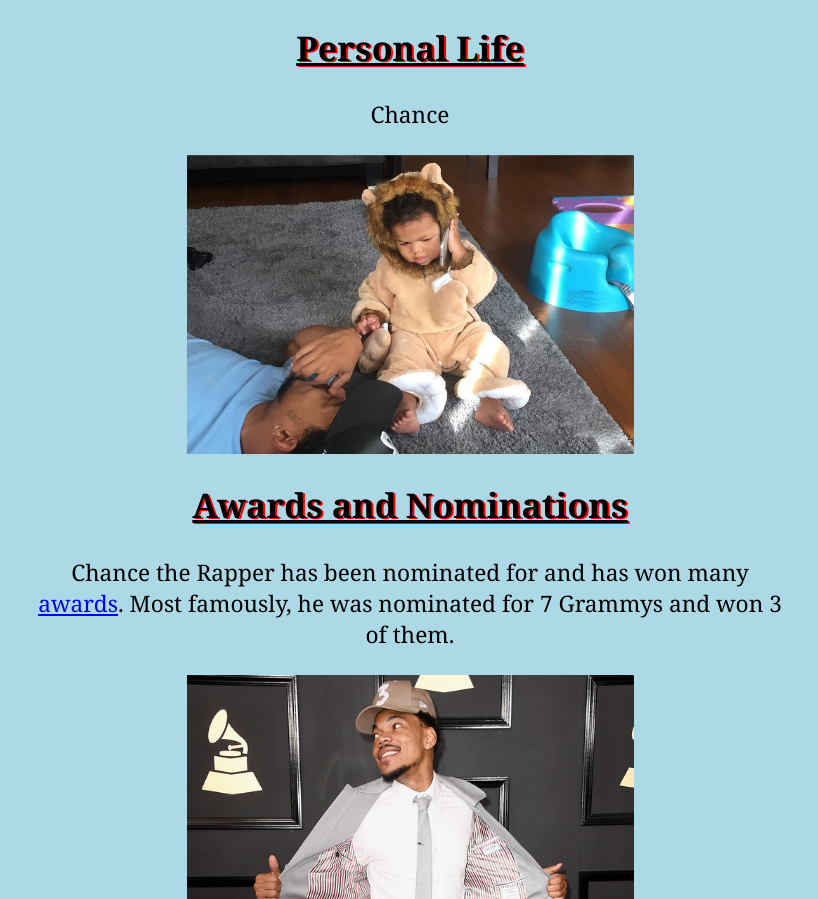
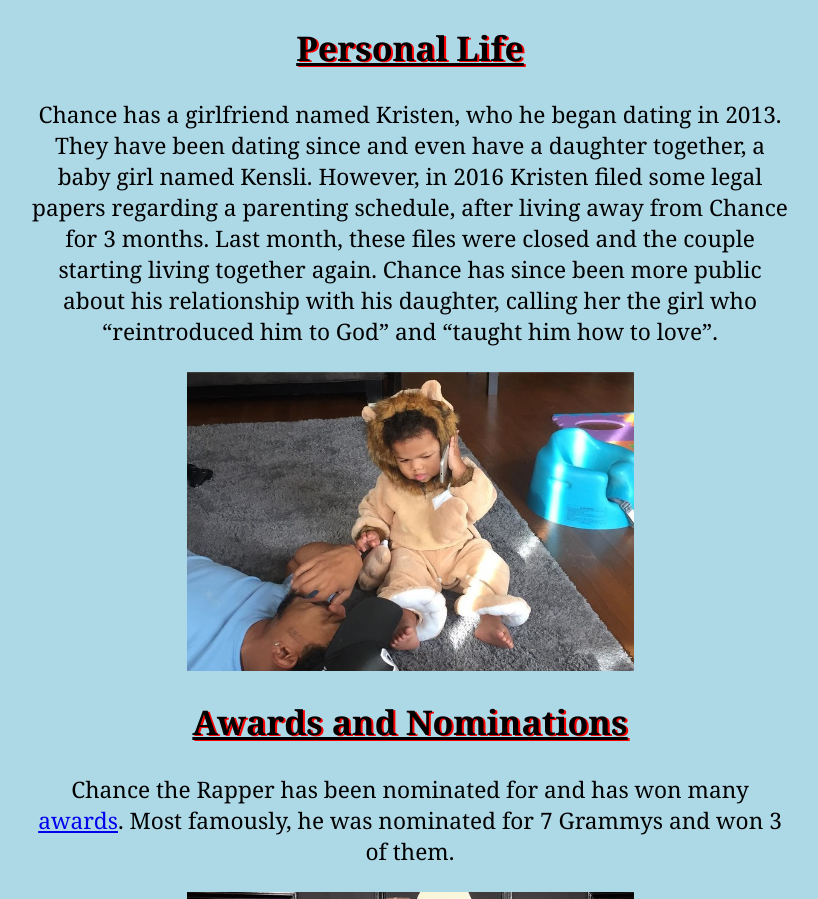
Before and after one commit to NazihaAli/home, a plain HTML site: page index.html in a window 1280 px wide. Shown: the part 4474-5373 px from the top of the page, without its empty margins (230-1048 px from the left). Drawn offline with Linux system fonts and the light colour scheme.

Commit message:
Update index.html

```diff
--- a/index.html
+++ b/index.html
@@ -40,7 +40,7 @@
 		<p> In 2016, Kanye West released his album &ldquo;The Life of Pablo&rdquo;, which Chance helped co-write. He also appeared on the track &ldquo;Ultralight Beam&rdquo;. On May 12, Chance released his third mixtape &ldquo;Coloring Book&rdquo;, which was only available for stream via <a href = "http://www.apple.com/itunes/">Apple Music</a>. In its first week, it was streamed over 57 million times and debuted at number 8 on the <a href = "http://www.billboard.com/charts/billboard-200">Billboard 200</a> chart. The mixtape was upbeat, with gospel and rap features. It included productions and collaborations with artists such as Lido, Kanye West, Young Thug, and Kirk Franklin. Coloring Book was very highly acclaimed and received an average score of 90 by music critics. It was also the first streaming-only album to ever win a Grammy. Chance was even promoted by H&M as the face of their new campaign. In late 2016, Chance the Rapper embarked on his &ldquo;Magnificent Coloring&rdquo; world tour. </p>
 		<img class = "displayed" src = "images/chancecoloringbook.jpg" width = "360" height = "360" alt = "Album cover for the Coloring Book mixtape.">
 		<h2> Personal Life </h2>
-		<p> Chance </p>
+		<p> Chance has a girlfriend named Kristen, who he began dating in 2013. They have been dating since and even have a daughter together, a baby girl named Kensli. However, in 2016 Kristen filed some legal papers regarding a parenting schedule, after living away from Chance for 3 months. Last month, these files were closed and the couple starting living together again. Chance has since been more public about his relationship with his daughter, calling her the girl who &ldquo;reintroduced him to God&rdquo; and &ldquo;taught him how to love&rdquo;. </p>
 		<img class = "displayed" src = "images/chancedaughter.jpg" width = "447" height = "299" alt = "Chance the rapper playing with his baby daughter.">
 		<h2> Awards and Nominations </h2>
 		<p> Chance the Rapper has been nominated for and has won many <a href = "chanceawards.html">awards</a>. Most famously, he was nominated for 7 Grammys and won 3 of them. </p>
```
